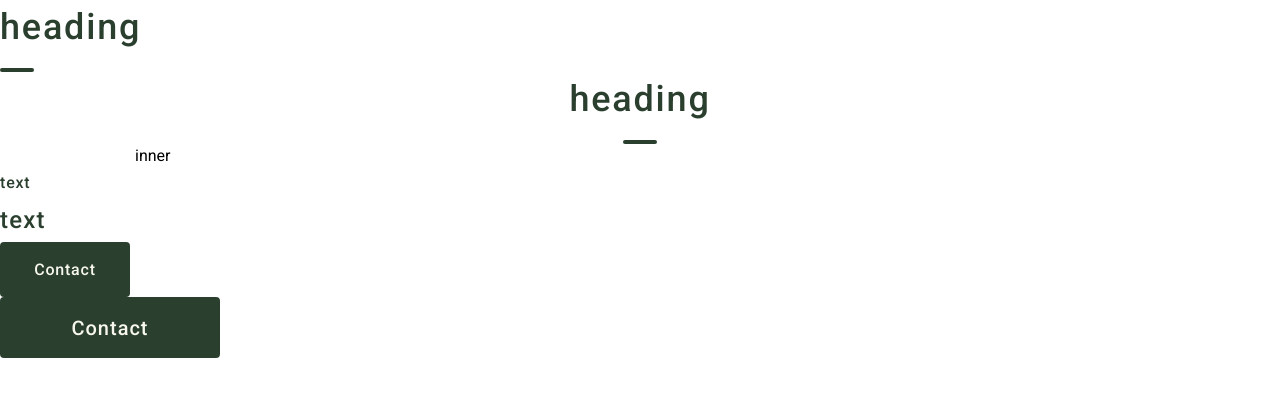
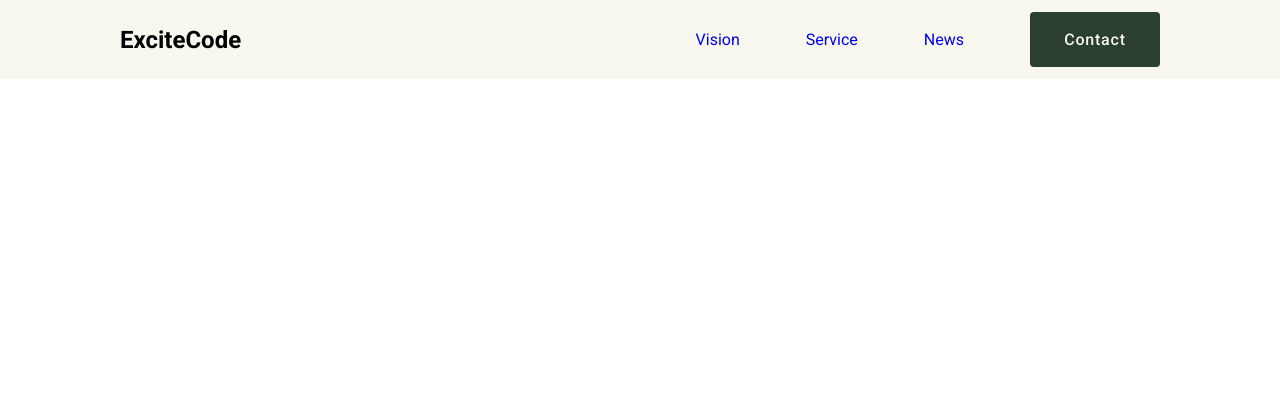
Before and after one commit to SEI-KH/--------01, a plain HTML site: page index.html in a window 1280 px wide. Drawn offline with nearby package versions, Linux system fonts and the light colour scheme.

Commit message:
ヘッダーナビゲーションの実装
- サイトタイトル「ExciteCode」を追加
- ナビゲーションメニュー（Vision、Service、News、Contact）を追加
- 固定ヘッダーのスタイルを実装（position: fixed、フレックスレイアウト）
- ヘッダー関連のSCSSスタイルを追加
- テストコンテンツを削除

```diff
--- a/index.html
+++ b/index.html
@@ -34,17 +34,27 @@
   </head>
 
   <body>
-    <header class="header"></header>
+    <header class="header">
+      <h2 class="header__title">ExciteCode</h2>
+      <nav class="header__nav">
+        <ul class="header__list">
+          <li class="header__item">
+            <a href="#vision" class="header__link">Vision</a>
+          </li>
+          <li class="header__item">
+            <a href="#service" class="header__link">Service</a>
+          </li>
+          <li class="header__item">
+            <a href="#news" class="header__link">News</a>
+          </li>
+          <li class="header__item">
+            <a href="#" class="header__contact contact-button">Contact</a>
+          </li>
+        </ul>
+      </nav>
+    </header>
 
-    <main>
-      <h2 class="heading">heading</h2>
-      <h2 class="heading heading--center">heading</h2>
-      <div class="inner">inner</div>
-      <p class="text">text</p>
-      <p class="text text--large">text</p>
-      <a href="#" class="contact-button">Contact</a>
-      <a href="#" class="contact-button contact-button--wide">Contact</a>
-    </main>
+    <main></main>
 
     <footer class="footer"></footer>
   </body>
--- a/sass/style.scss
+++ b/sass/style.scss
@@ -1,6 +1,47 @@
 @use "./base/base";
 @use "./base/reset";
 @use "./global" as *;
+
+// header
+.header {
+  position: fixed;
+  display: flex;
+  justify-content: space-between;
+  align-items: center;
+  padding: 12px 120px;
+  width: 100%;
+  z-index: 1000;
+  background-color: $skin-white;
+}
+
+.header__title {
+}
+
+.header__nav {
+  height: inherit;
+}
+
+.header__list {
+  display: flex;
+  align-items: center;
+  height: inherit;
+}
+
+.header__item {
+  height: inherit;
+}
+
+.header__item:not(:first-child) {
+  margin-left: 66px;
+}
+
+.header__link {
+  display: block;
+  height: inherit;
+}
+
+.header__contact {
+}
 
 // 共通パーツ
 .inner {
```
Also changed, not shown: css/style.css, css/style.min.css.
